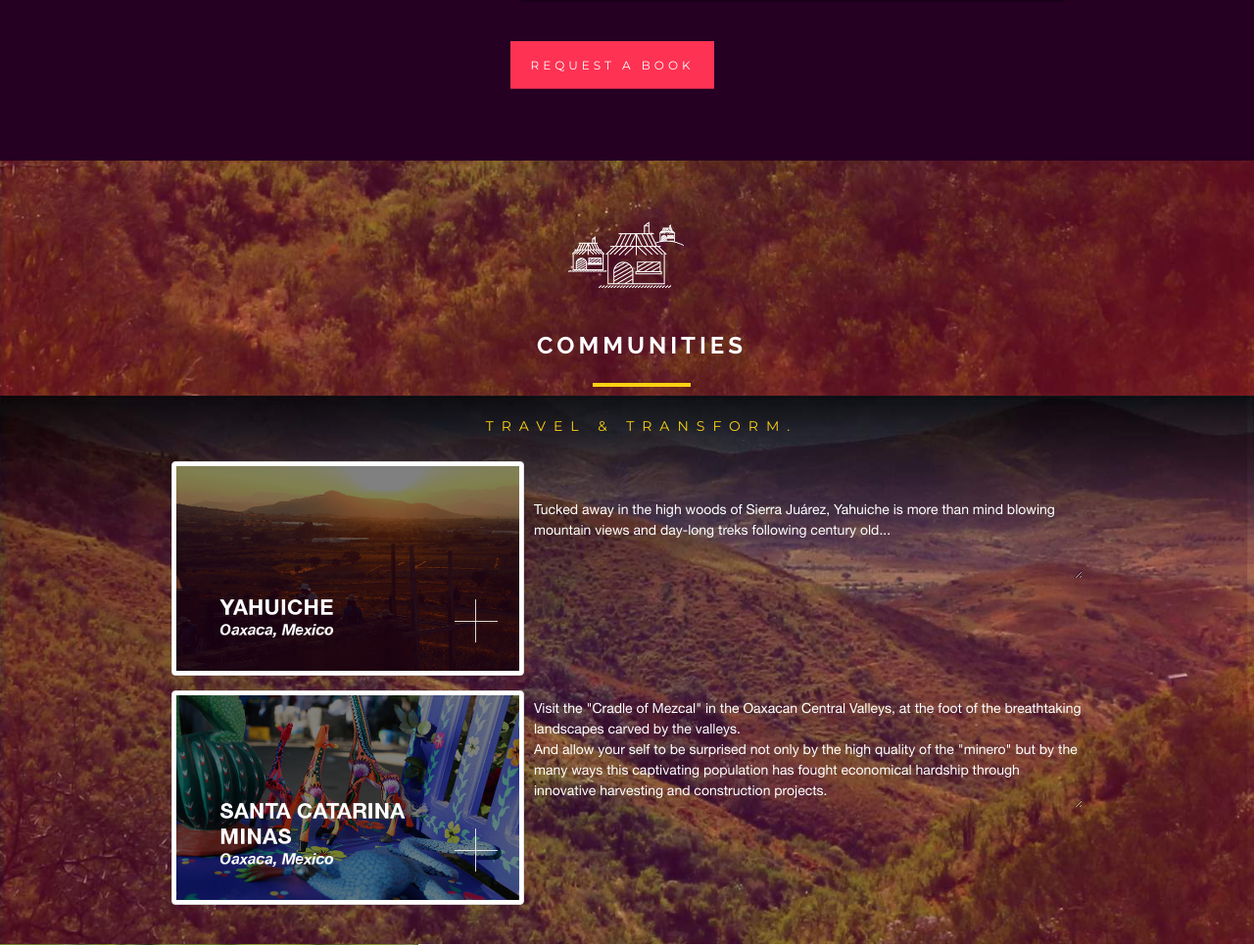
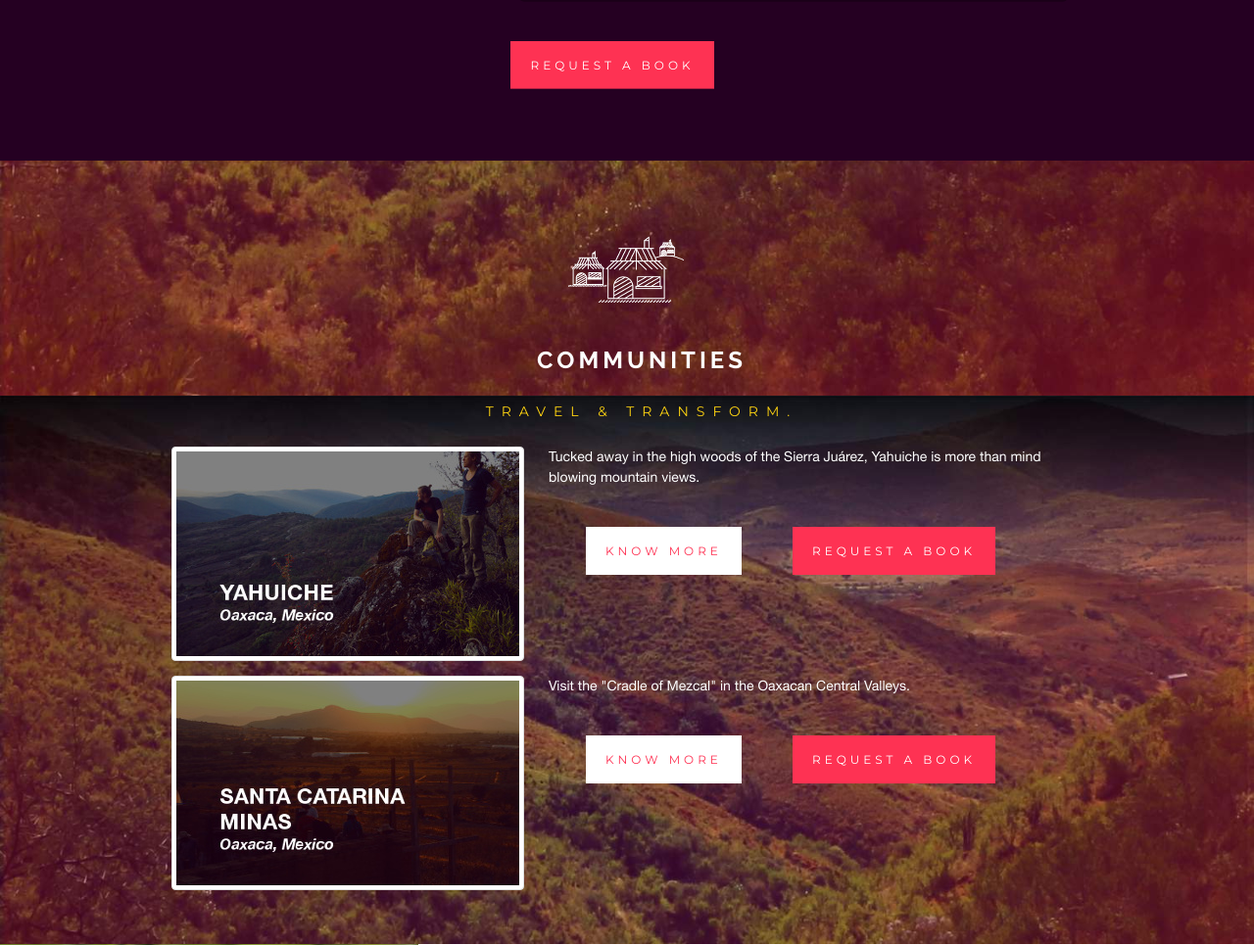
Before and after one commit to sfmb-mx/testing.bizland.biz, a PHP site: page / in a window 1280 px wide. Shown: the part 1436-2401 px from the top of the page at 98% size. Run offline with PHP 8.4, Linux system fonts and the light colour scheme; some web fonts are replaced.

Commit message:
Communities section links fixed v0.0.24

```diff
--- a/index.html
+++ b/index.html
@@ -282,7 +282,7 @@
 
             <section id="portfolio" class="cp-communities page inner-section featuress-expansion full-height parallax">
 
-                <section class="container valign clearfix">
+                <section class="container valign clear fix">
 
                     <div class="row">
                         <article class="col-md-12 text-center">
@@ -295,7 +295,7 @@
                             <div class="row">
                                 <article class="col-md-8 col-md-offset-2 text-center animated" data-fx="fadeInUp">
                                     <h3 class="white"><span>Communities</span></h3>
-                                    <div class="liner color-bg"></div>
+                                    <!-- <div class="liner color-bg"></div> -->
                                     <p class="yellow">Travel & Transform.</p>
                                 </article>
                             </div>
@@ -305,22 +305,46 @@
                     <article class="aboutyahuiche media">
                         <!-- <h2 class="white"><span>Communities</span></h2> -->
                         <a class="pull-left" href="#"><img data-no-retina alt="Yahuiche" title="Yahuiche_Oaxaca" src="images/portfolio_thumbs/c01.jpg" class="img-thumbnail"></a>
-                        <div class="media-body flex-center">
-                            <p class="white animated" data-fx="fadeInUp">
-                                Tucked away in the high woods of Sierra Juárez, Yahuiche is more than mind blowing mountain views and day-long treks following century old...
-                            </p>
+                        <div class="media-body center">
+
+                            <div class="col-md-12">
+                                <p class="white animated" data-fx="fadeInUp">
+                                    Tucked away in the high woods of the Sierra Juárez, Yahuiche is more than mind blowing mountain views.
+                                </p>
+                            </div>
+
+                            <div class="col-md-12">
+                                <div class="row btn-wrap col-md-6 text-center">
+                                    <a href="#team" class="scroll btn btn-odin btn-odin-white2" role="button">Know more</a>
+                                </div>
+
+                                <div class="row btn-wrap col-md-6 text-center">
+                                    <a href="#team" class="scroll btn btn-odin btn-odin-red" role="button">Request a book</a>
+                                </div>
+                            </div>
                         </div>
+
                     </article>
 
                     <article class="aboutminas media">
                         <a class="pull-left" href="#"><img data-no-retina alt="Santa Catarina Minas" title="Santa Catarina Minas" src="images/portfolio_thumbs/c02.jpg" class="img-thumbnail"></a>
-                        <div class="media-body flex-center">
-                            <p class="white animated" data-fx="fadeInUp">
-                                Visit the "Cradle of Mezcal" in the Oaxacan Central Valleys, at the foot of the breathtaking landscapes carved by the valleys.
-                            </p>
-                            <p class="white animated hidden-xs hidden-sm" data-fx="fadeInUp">
-                                And allow your self to be surprised not only by the high quality of the "minero" but by the many ways this captivating population has fought economical hardship through innovative harvesting and construction projects.
-                            </p>
+                        <div class="media-body center">
+
+                            <div class="col-md-12">
+                                <p class="white animated" data-fx="fadeInUp">
+                                    Visit the "Cradle of Mezcal" in the Oaxacan Central Valleys.
+                                </p>
+                            </div>
+
+                            <div class="col-md-12">
+                                <div class="row btn-wrap col-md-6 text-center">
+                                    <a href="#team" class="scroll btn btn-odin btn-odin-white2" role="button">Know more</a>
+                                </div>
+
+                                <div class="row btn-wrap col-md-6 text-center">
+                                    <a href="#team" class="scroll btn btn-odin btn-odin-red" role="button">Request a book</a>
+                                </div>
+                            </div>
                         </div>
                     </article>
 
--- a/stylesheets/main.css
+++ b/stylesheets/main.css
@@ -389,10 +389,11 @@ div#preloader {
 .btn-odin-white{
     border:none;
     background: #fff;
-    color: #000;
+    color: #FE3253;
 }
 .btn-odin-white:hover{
-    color: #000;
+    background: #FE3253;
+    color: #FFF;
 }
 
 .btn-odin-dark{
@@ -1779,7 +1780,7 @@ fieldset h1 {
 .btn-odin-red{
     border:none;
     background: #FE3253;
-    color: #FFF;
+    color: #FFFFFF;
 }
 .btn-odin-red:hover{
     background: #FFFFFF;
@@ -1845,3 +1846,13 @@ fieldset h1 {
     margin-bottom: 10px;
     padding-bottom: 10px;
 }
+
+.btn-odin-white2{
+    border:none;
+    background: #fff;
+    color: #FE3253;
+}
+.btn-odin-white2:hover{
+    background: #FE3253;
+    color: #FFF;
+}
```
Also changed, not shown: images/portfolio_thumbs/c01.jpg, images/portfolio_thumbs/c02.jpg.
